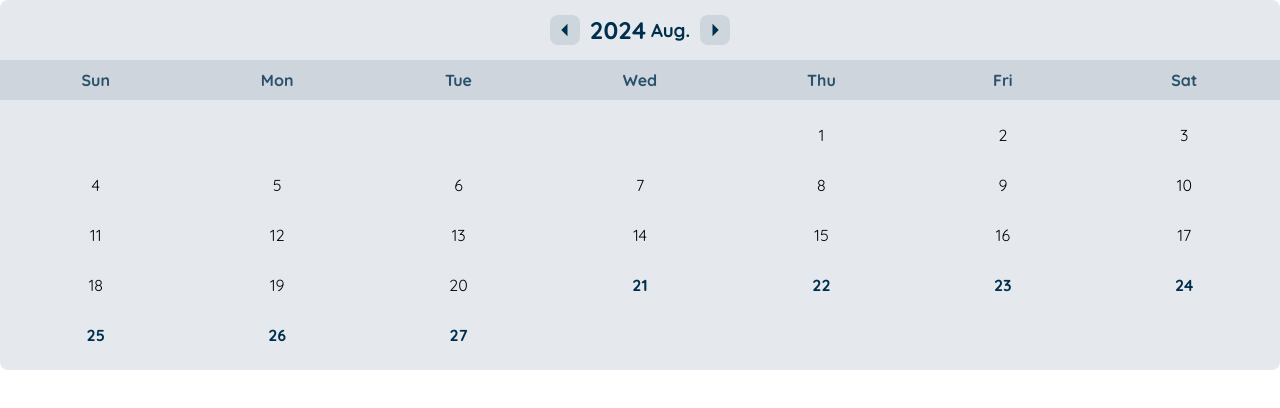
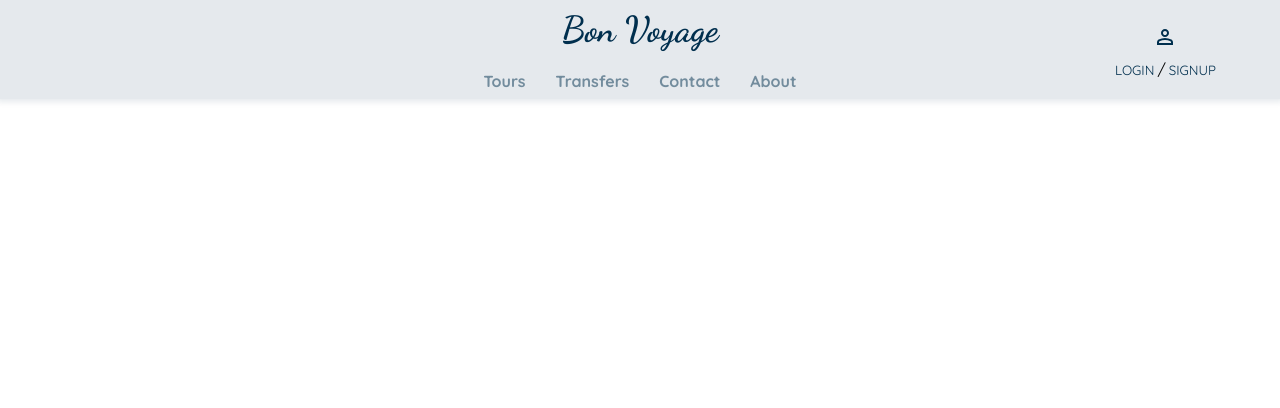
Before and after one commit to nickgabriadze/bonvoyage, a React (Vite) app in the folder front-end/: page / in a window 1280 px wide. Shown: the top 408 px of the page. Built offline with nearby package versions, Linux system fonts and the light colour scheme.

Commit message:
refactor: updated imports and app structure(reset to initial)

```diff
--- a/front-end/src/App.tsx
+++ b/front-end/src/App.tsx
@@ -1,35 +1,33 @@
-// import Home from "./pages/home/Home.tsx";
-// import {Route, Routes} from "react-router-dom";
-// import Transfers from "./pages/transfer/Transfers.tsx";
-// import Contact from "./pages/contact/Contact.tsx";
-// import Authentication from "./pages/authentication/Authentication.tsx";
-// import Login from "./pages/authentication/login/Login.tsx";
-// import Signup from "./pages/authentication/signup/Signup.tsx";
-// import NotFound from "./404.tsx";
-import Calendar from "./components/Calendar.tsx";
+import Home from "./pages/home/Home.tsx";
+import {Route, Routes} from "react-router-dom";
+import Transfers from "./pages/transfer/Transfers.tsx";
+import Contact from "./pages/contact/Contact.tsx";
+import Authentication from "./pages/authentication/Authentication.tsx";
+import Login from "./pages/authentication/login/Login.tsx";
+import Signup from "./pages/authentication/signup/Signup.tsx";
+import NotFound from "./404.tsx";
 
 export function App() {
 
 
     return <>
-        <Calendar />
-        {/*<Routes>*/}
+        <Routes>
 
 
-        {/*    <Route path={'/'} element={<Home/>}>*/}
-        {/*        <Route path={'contact'} element={<Contact/>}/>*/}
-        {/*        <Route path={'transfers'} element={<Transfers/>}/>*/}
-        {/*        <Route path={'tours'} element={<h1>Tours</h1>}/>*/}
-        {/*        <Route path={'about'} element={<h1>about</h1>}/>*/}
-        {/*    </Route>*/}
+            <Route path={'/'} element={<Home/>}>
+                <Route path={'contact'} element={<Contact/>}/>
+                <Route path={'transfers'} element={<Transfers/>}/>
+                <Route path={'tours'} element={<h1>Tours</h1>}/>
+                <Route path={'about'} element={<h1>about</h1>}/>
+            </Route>
 
-        {/*    <Route path={'/auth'} element={<Authentication/>}>*/}
-        {/*        <Route path={'login'} element={<Login/>}/>*/}
-        {/*        <Route path={'signup'} element={<Signup/>}/>*/}
-        {/*    </Route>*/}
+            <Route path={'/auth'} element={<Authentication/>}>
+                <Route path={'login'} element={<Login/>}/>
+                <Route path={'signup'} element={<Signup/>}/>
+            </Route>
 
-        {/*    <Route path={'*'} element={<NotFound />}/>*/}
-        {/*</Routes>*/}
+            <Route path={'*'} element={<NotFound />}/>
+        </Routes>
     </>
 
 }
```
